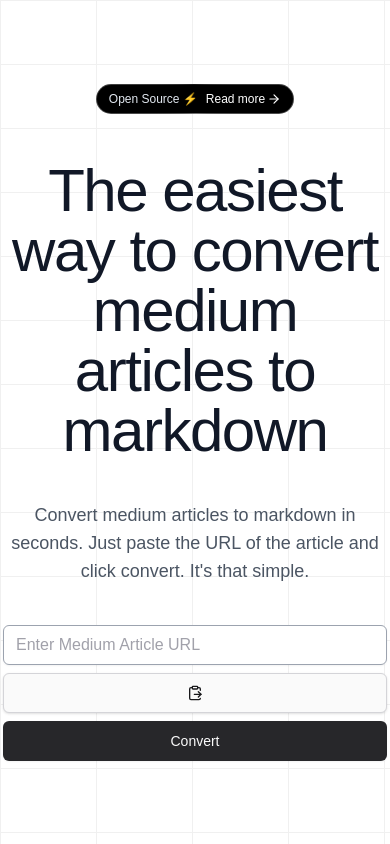
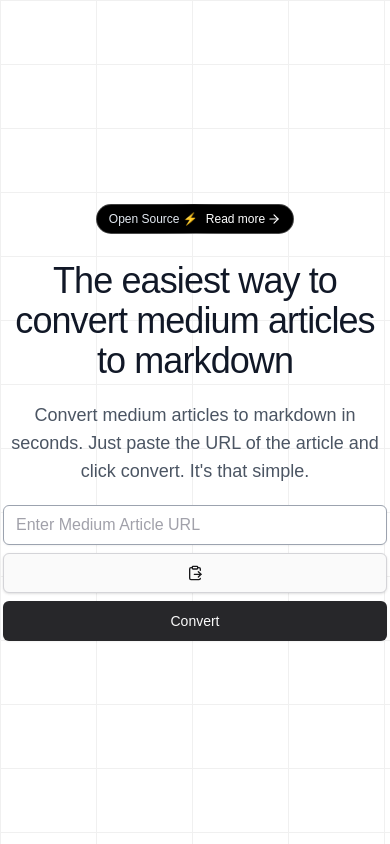
Before and after one commit to marceloakalopes/medium2md, a Next.js app: page / in a window 390 px wide. Built offline with nearby package versions, Linux system fonts and the light colour scheme.

Commit message:
refactor: adjust responsive styles for HomePage and ReviewToolbar components

```diff
--- a/app/page.tsx
+++ b/app/page.tsx
@@ -30,7 +30,7 @@
         {/* Background */}
         <div className="absolute inset-0 -z-10 h-full w-full bg-white bg-[linear-gradient(to_right,#f0f0f0_1px,transparent_1px),linear-gradient(to_bottom,#f0f0f0_1px,transparent_1px)] bg-[size:6rem_4rem]"></div>
         {/* Main Content */}
-        <div className="flex gap-10  flex-col items-center justify-center max-w-3xl text-center">
+        <div className="flex gap-10 max-sm:gap-5  flex-col items-center justify-center max-w-3xl text-center">
           <Link
             target="_blank"
             href="https://github.com/marceloakalopes/medium2md"
@@ -49,10 +49,10 @@
               </div>
             </span>
           </Link>
-          <h1 className="text-6xl font-medium tracking-tight text-gray-900">
+          <h1 className="text-6xl max-sm:text-4xl font-medium tracking-tight text-gray-900">
             The easiest way to convert medium articles to markdown
           </h1>
-          <p className="text-lg max-w-xl font-medium text-gray-600">
+          <p className="text-lg max-sm:text-md max-w-xl font-medium text-gray-600">
             Convert medium articles to markdown in seconds. Just paste the URL
             of the article and click convert. It&apos;s that simple.
           </p>
--- a/components/toolbar.tsx
+++ b/components/toolbar.tsx
@@ -134,7 +134,7 @@
               // console.log(textarea);
               downloadMarkdown(textarea.value, `${title}.md`);
             }}
-            className="outline-none shadow-lg transform active:scale-75 transition-all"
+            className="max-sm:hidden outline-none shadow-lg transform active:scale-75 transition-all"
             variant="ghost"
             size="sm"
           >
@@ -270,7 +270,7 @@
           </Button> */}
         </div>
 
-        <div className="flex items-center gap-2">
+        <div className=" max-sm:hidden flex items-center gap-2">
           <div className="flex items-center gap-2">
             <TooltipProvider>
               <Tooltip>
```
